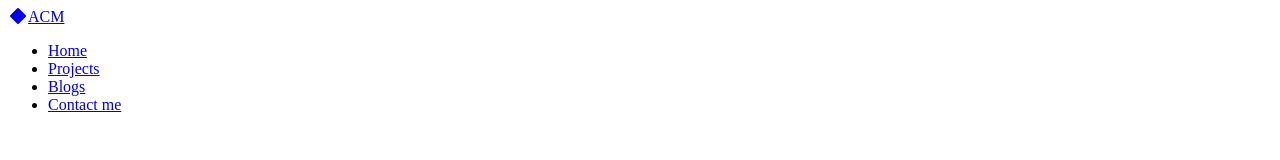
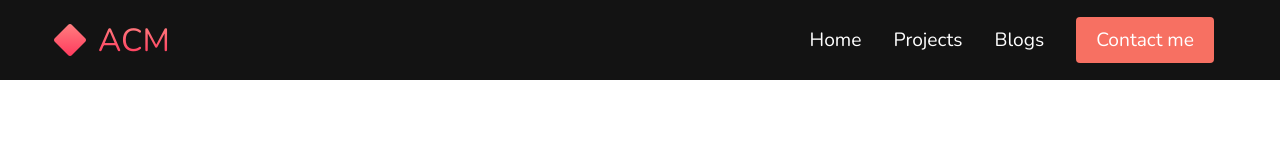
Before and after one commit to brandonho667/acmxedge23, a plain HTML site: page index.html in a window 1280 px wide. Drawn offline with nearby package versions, Linux system fonts and the light colour scheme.

Commit message:
css-navbar

```diff
--- a/index.html
+++ b/index.html
@@ -6,23 +6,28 @@
 
     <meta charset="UTF-8" />
     <title>My Website!</title>
+
+    <link rel="stylesheet" href="styles.css" />
+    <link rel="stylesheet" href="https://fonts.googleapis.com/css?family=Nunito">
   </head>
   <body>
      <!-- Navbar Section -->
      <nav class="navbar">
-      <a href="#"><i class="fa-solid fa-diamond fa-fw"></i>ACM</a>
-      <ul>
-        <li>
-          <a href="#">Home</a>
+      <div class="navbar__container">
+        <a href="" id="navbar__logo"><i class="fa-solid fa-diamond fa-fw"></i>ACM</a>
+        <ul class="navbar__menu">
+          <li class="navbar__item">
+            <a href="#" class="navbar__links">Home</a>
           </li>
-        <li>
-          <a href="#">Projects</a>
+          <li class="navbar__item">
+            <a href="#" class="navbar__links">Projects</a>
           </li>
-        <li>
-          <a href="#">Blogs</a>
+          <li class="navbar__item">
+            <a href="#" class="navbar__links">Blogs</a>
           </li>
-        <li><a href="mailto: nolan@acmucsd.org">Contact me</a></li>
+          <li class="navbar__btn"><a href="mailto: nolan@acmucsd.org" class="button">Contact me</a></li>
         </ul>
+      </div>
     </nav>
   </body>
   <script src="https://kit.fontawesome.com/a2e30e5c17.js" crossorigin="anonymous"></script>
--- /dev/null
+++ b/styles.css
@@ -0,0 +1,112 @@
+* {
+    /* we set no margin and no padding for ease of formatting */
+    margin: 0;
+    padding: 0;
+    /* primary and secondary fonts */
+    font-family: 'Nunito', sans-serif;
+  }
+
+  .navbar {
+    background: #131313;
+    height: 80px;
+    /* flex lets us use positioning attributes */
+    display: flex;
+    justify-content: center;
+    align-items: center;
+    font-size: 1.2rem;
+    /* sticky makes the navbar not move when you scroll */
+    position: sticky;
+    /* z-index represents the layer this element is on */
+    /* the higher the z-index, the higher the layer */
+    /* higher layers show over lower layers */
+    /* we don't want anything blocking the navbar so we set this high */
+    z-index: 999;
+  }
+
+  .navbar__container {
+    display: flex;
+    /* space-between makes even spacing amongst child elements */
+    justify-content: space-between;
+    height: 80px;
+    /* We want the navbar to fill the top of the window */
+    /* hence width is 100% with a max-width setting */
+    width: 100%;
+    max-width: 1300px;
+    /* set padding so when you view on a narrow screen */
+    /* There's space between the edge of the window and */
+    /* the content. */
+    padding-right: 50px;
+    padding-left: 50px;
+  }
+
+  #navbar__logo {
+    background-color: #ff8177;
+    background-image: linear-gradient(to top, #ff0844 0%, #ffb199 100%);
+    background-size: 100%;
+    /* both attributes clip the background to text */
+    -webkit-background-clip: text;
+    -moz-background-clip: text;
+    /* set the text to transparent to see the gradient background */
+    -webkit-text-fill-color: transparent;
+    -moz-text-fill-color: transparent;
+    display: flex;
+    align-items: center;
+    /* when the cursor hovers, we want it to be a pointer */
+    cursor: pointer;
+    /* Don't want the underline and blue color for links */
+    text-decoration: none;
+    font-size: 2rem;
+  }
+
+  .fa-diamond {
+    margin-right: 0.5rem;
+  }
+
+  .navbar__menu {
+    display: flex;
+    flex-direction: row;
+    align-items: center;
+    /* no bullets */
+    list-style: none;
+    text-align: center;
+  }
+
+  .navbar__links {
+    color: #fff;
+    display: flex;
+    align-items: center;
+    justify-content: center;
+    text-decoration: none;
+    /* padding for top/bot and left/right */
+    padding: 0 1rem;
+  }
+
+  .navbar__btn {
+    display: flex;
+    justify-content: center;
+    align-items: center;
+    padding: 0 1rem;
+  }
+
+  .button {
+    display: flex;
+    justify-content: center;
+    align-items: center;
+    text-decoration: none;
+    padding: 10px 20px;
+    border: none;
+    outline: none;
+    border-radius: 4px;
+    background: #f77062;
+    color: #fff;
+  }
+
+  .button:hover {
+    background: #4837ff;
+    transition: all 0.3s ease;
+  }
+
+  .navbar__links:hover {
+    color: #f77062;
+    transition: all 0.3s ease;
+  }
```
Lines whose indentation alone changed are shown as unchanged.
